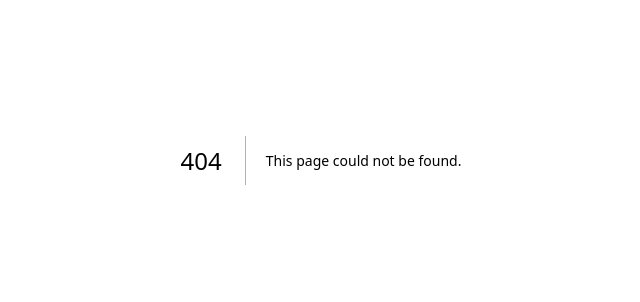
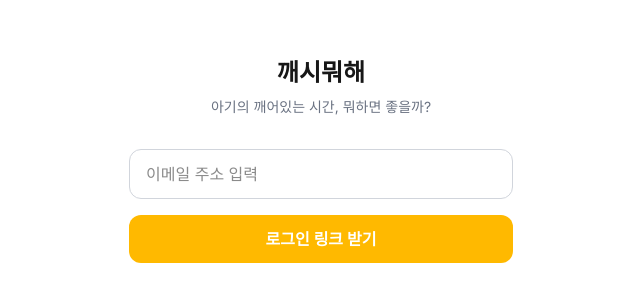
Before and after one commit to boldmottt/kkaesi-mwohae, a Next.js app: page /login in a window 1280 px wide. Before the commit this address had no page. Shown: the part 240-542 px from the top of the page, without its empty margins (319-959 px from the left). Built offline with nearby package versions, Linux system fonts and the light colour scheme; no server answers.

Commit message:
feat: Supabase magic link 인증

```diff
--- /dev/null
+++ b/src/app/auth/callback/route.ts
@@ -0,0 +1,15 @@
+import { NextRequest, NextResponse } from 'next/server'
+import { createClient } from '@/lib/supabase/server'
+
+export async function GET(request: NextRequest) {
+  const { searchParams } = new URL(request.url)
+  const code = searchParams.get('code')
+  const next = searchParams.get('next') ?? '/'
+
+  if (code) {
+    const supabase = await createClient()
+    await supabase.auth.exchangeCodeForSession(code)
+  }
+
+  return NextResponse.redirect(new URL(next, request.url))
+}
--- a/src/app/layout.tsx
+++ b/src/app/layout.tsx
@@ -1,33 +1,20 @@
-import type { Metadata } from "next";
-import { Geist, Geist_Mono } from "next/font/google";
-import "./globals.css";
+import type { Metadata } from 'next'
+import { Inter } from 'next/font/google'
+import './globals.css'
 
-const geistSans = Geist({
-  variable: "--font-geist-sans",
-  subsets: ["latin"],
-});
-
-const geistMono = Geist_Mono({
-  variable: "--font-geist-mono",
-  subsets: ["latin"],
-});
+const inter = Inter({ subsets: ['latin'] })
 
 export const metadata: Metadata = {
-  title: "깨시뭐해",
-  description: "아기의 깨어있는 시간, 뭐하면 좋을까?",
-};
+  title: '깨시뭐해',
+  description: '아기의 깨어있는 시간, 뭐하면 좋을까?',
+}
 
-export default function RootLayout({
-  children,
-}: Readonly<{
-  children: React.ReactNode;
-}>) {
+export default function RootLayout({ children }: { children: React.ReactNode }) {
   return (
-    <html
-      lang="ko"
-      className={`${geistSans.variable} ${geistMono.variable} h-full antialiased`}
-    >
-      <body className="min-h-full flex flex-col">{children}</body>
+    <html lang="ko">
+      <body className={`${inter.className} bg-amber-50 max-w-md mx-auto`}>
+        {children}
+      </body>
     </html>
-  );
+  )
 }
--- /dev/null
+++ b/src/app/login/page.tsx
@@ -0,0 +1,53 @@
+'use client'
+import { useState } from 'react'
+import { createClient } from '@/lib/supabase/client'
+
+export default function LoginPage() {
+  const [email, setEmail] = useState('')
+  const [sent, setSent] = useState(false)
+  const supabase = createClient()
+
+  async function handleLogin(e: React.FormEvent) {
+    e.preventDefault()
+    await supabase.auth.signInWithOtp({
+      email,
+      options: { emailRedirectTo: `${location.origin}/auth/callback` },
+    })
+    setSent(true)
+  }
+
+  if (sent) {
+    return (
+      <main className="min-h-screen flex flex-col items-center justify-center p-6">
+        <h1 className="text-2xl font-bold mb-4">깨시뭐해</h1>
+        <p className="text-gray-600 text-center">
+          {email}로 로그인 링크를 보냈어요.<br />
+          메일함을 확인해 주세요.
+        </p>
+      </main>
+    )
+  }
+
+  return (
+    <main className="min-h-screen flex flex-col items-center justify-center p-6">
+      <h1 className="text-2xl font-bold mb-2">깨시뭐해</h1>
+      <p className="text-gray-500 mb-8 text-sm">아기의 깨어있는 시간, 뭐하면 좋을까?</p>
+      <form onSubmit={handleLogin} className="w-full max-w-sm flex flex-col gap-4">
+        <input
+          type="email"
+          value={email}
+          onChange={e => setEmail(e.target.value)}
+          placeholder="이메일 주소 입력"
+          required
+          className="border border-gray-300 rounded-xl px-4 py-3 text-base w-full"
+        />
+        <button
+          type="submit"
+          className="bg-amber-400 text-white rounded-xl px-4 py-3 text-base font-semibold"
+        >
+          로그인 링크 받기
+        </button>
+      </form>
+    </main>
+  )
+}
```
